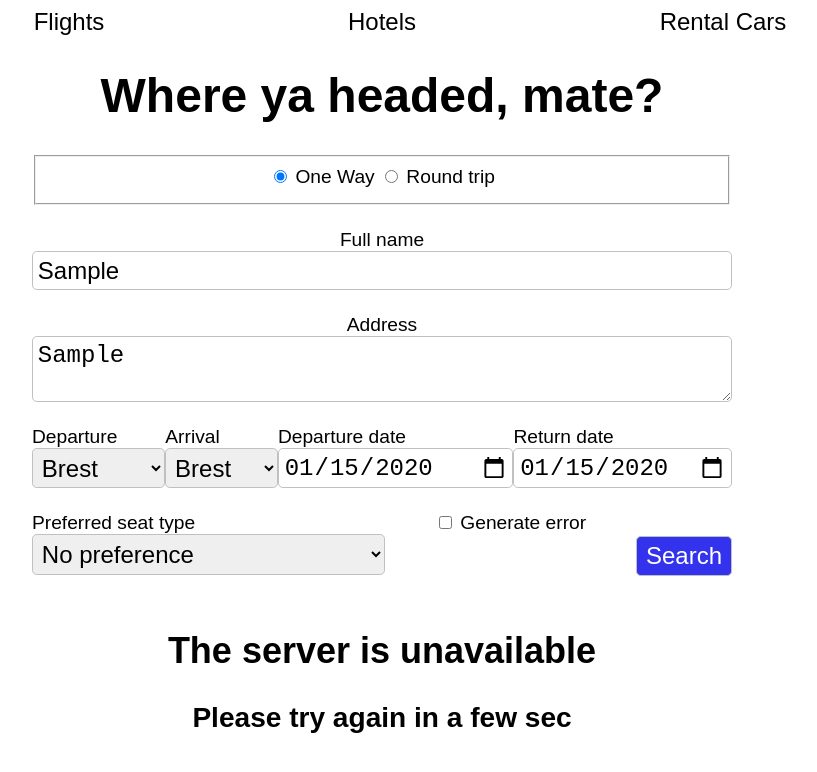
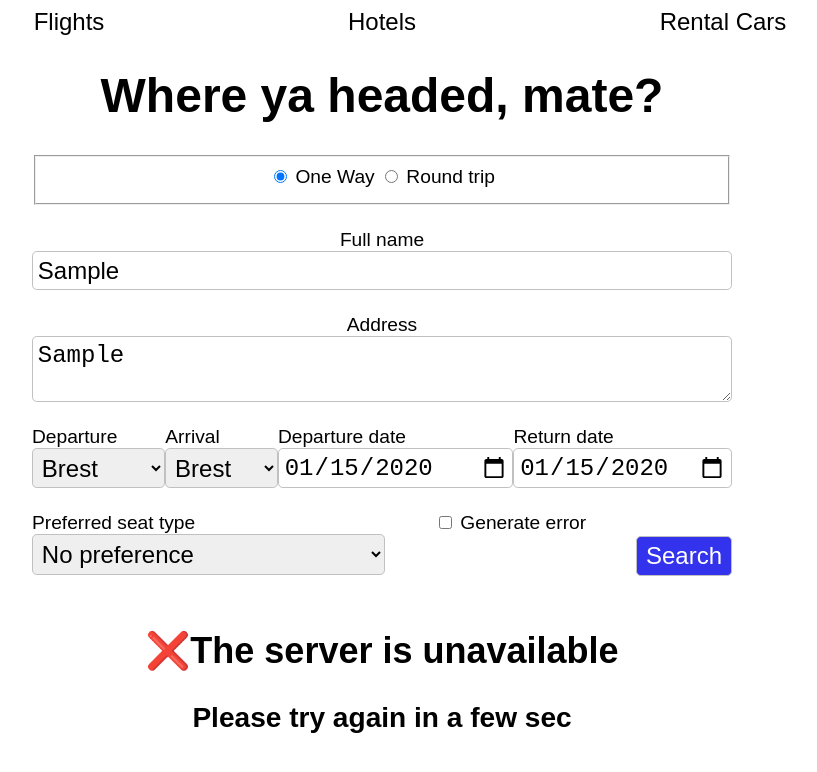
Before and after one commit to yannbertrand/sandbox-aria-live, a plain HTML site: page front/index.html in a window 1280 px wide. Both pictures are taken after typing "Sample", "Sample", "2020-01-15", "2020-01-15" into the empty fields and a click on the button "Search". Shown: the whole page, without its empty margins (258-1075 px from the left). Drawn offline with Linux system fonts and the light colour scheme.

Commit message:
:sparkles: Add emoji

```diff
--- a/front/index.html
+++ b/front/index.html
@@ -3,6 +3,7 @@
         <title>aria-live playground</title>
         <meta name="viewport" content="width=device-width, initial-scale=1.0">
         <link rel="stylesheet" href="./styles.css">
+        <meta charset="UTF-8">
     </head>
 
     <body>
--- a/front/script.js
+++ b/front/script.js
@@ -45,8 +45,11 @@ function displayLoaderList() {
 
 function displayList(results) {
     resetList()
+
     const title = document.createElement('h2')
     title.textContent = `Found ${results.length} possible trips`
+    title.prepend(compileEmoji('✅'))
+
     trips.appendChild(title)
 
     for (const result of results) {
@@ -58,6 +61,7 @@ function displayEmptyList() {
     resetList()
     const title = document.createElement('h2')
     title.textContent = 'No trips corresponding'
+    title.prepend(compileEmoji('0️⃣'))
     trips.appendChild(title)
 }
 
@@ -66,11 +70,18 @@ function displayError() {
 
     const title = document.createElement('h2')
     title.textContent = 'The server is unavailable'
+    title.prepend(compileEmoji('❌'))
     trips.appendChild(title)
 
     const subtitle = document.createElement('h3')
     subtitle.textContent = 'Please try again in a few sec'
     trips.appendChild(subtitle)
+}
+
+function compileEmoji(content) {
+    const emoji = document.createElement('span')
+    emoji.textContent = content
+    return emoji
 }
 
 function compileItem({ departure, arrival, departureDate, returnDate }) {
```
